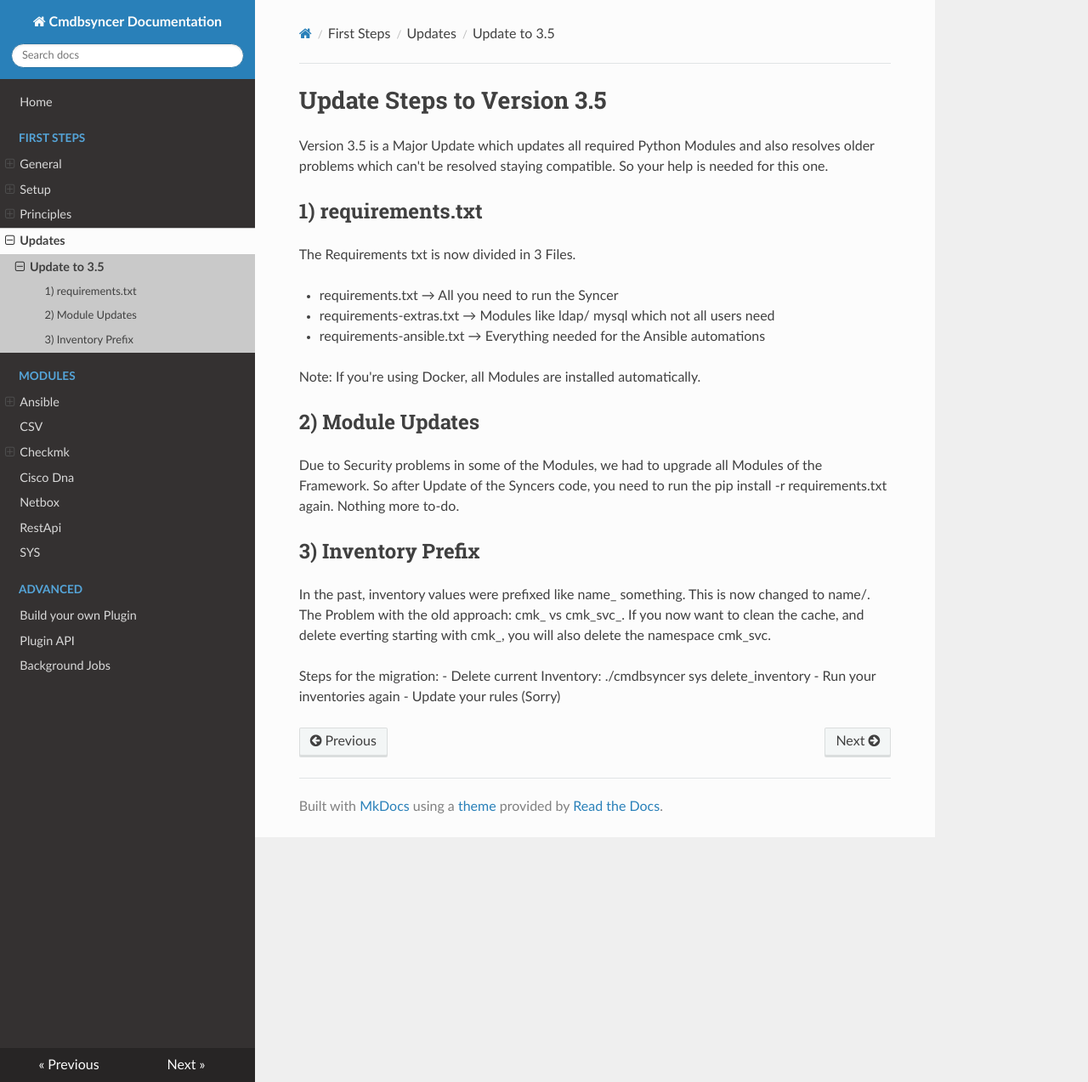
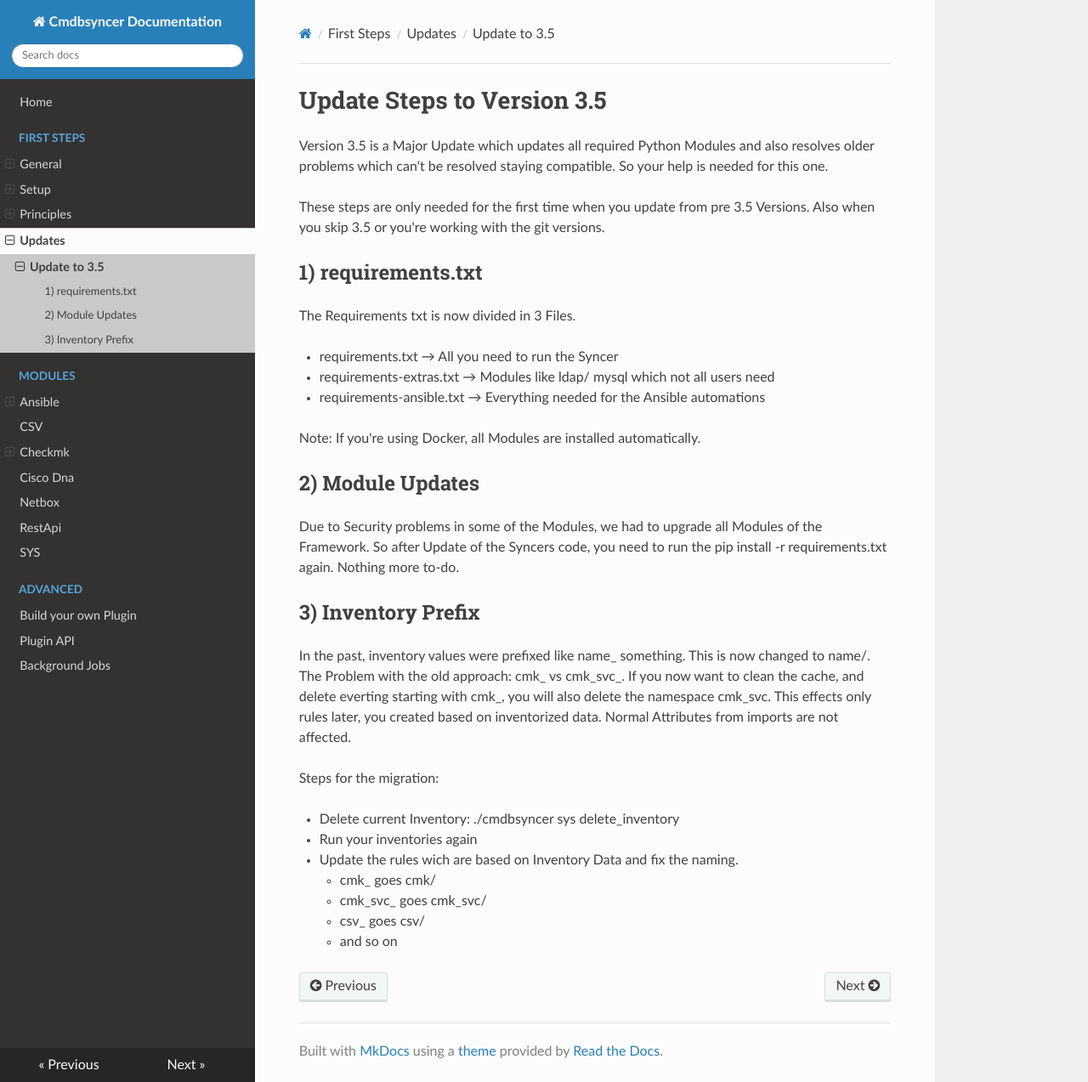
Before and after one commit to kuhn-ruess/cmdbsyncer, an MkDocs documentation site: the page built from docs/updates/3-5.md, in a window 1280 px wide and 1273 px high. Shown: the whole window at 85% size. Built offline with MkDocs 1.6.1, drawn with Linux system fonts in a browser that asks for light colours; nearby versions of some CDN libraries.

Commit message:
Updated Docu

```diff
--- a/docs/updates/3-5.md
+++ b/docs/updates/3-5.md
@@ -2,6 +2,8 @@
 
 Version 3.5 is a Major Update which updates all required Python Modules and also
 resolves older problems which can't be resolved staying compatible. So your help is needed for this one.
+
+These steps are only needed for the first time when you update from pre 3.5 Versions. Also when you skip 3.5 or you're working with the git versions.
 
 ## 1) requirements.txt
 The Requirements txt is now divided in 3 Files.
@@ -20,8 +22,14 @@ In the past, inventory values were prefixed like name_ something.
 This is now changed to name/. The Problem with the old approach:
 cmk_ vs cmk_svc_. If you now want to clean the cache, and delete everting starting with cmk_,
 you will also delete the namespace cmk_svc.
+This effects only rules later, you created based on inventorized data. Normal Attributes from imports are not affected.
 
 Steps for the migration:
+
 - Delete current Inventory: ./cmdbsyncer sys delete_inventory
 - Run your inventories again
-- Update your rules (Sorry)
+- Update the rules wich are based on Inventory Data and fix the naming.
+	- cmk_ goes cmk/
+	- cmk_svc_ goes cmk_svc/
+	- csv_ goes csv/
+	- and so on
```
